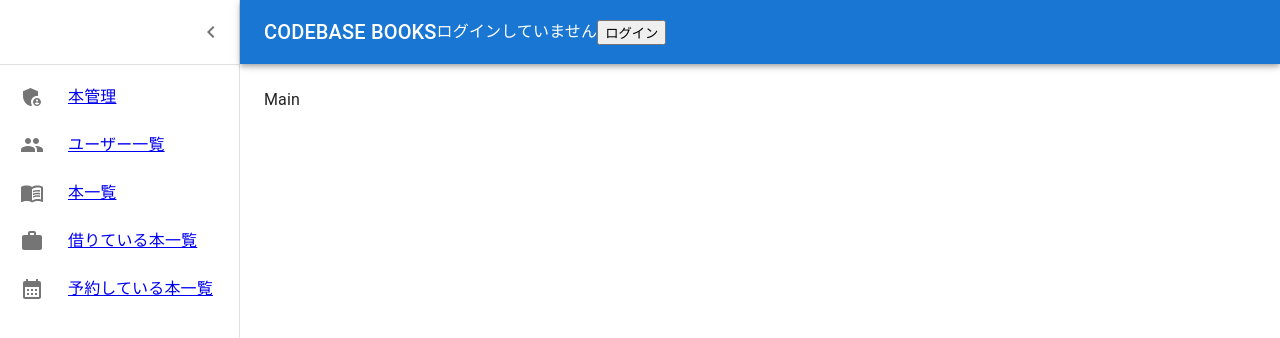
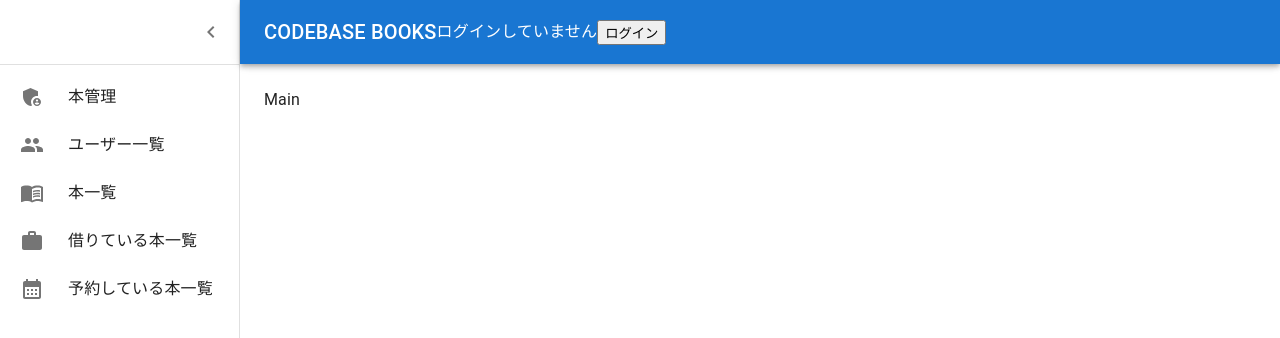
Before and after one commit to CODEBASE-Okinawa/codebase_books_nobotsun, a Next.js app: page / in a window 1280 px wide. Shown: the top 338 px of the page. Built offline with nearby package versions, Linux system fonts and the light colour scheme; no server answers.

Commit message:
fix key prop

```diff
--- a/components/Sidebar.tsx
+++ b/components/Sidebar.tsx
@@ -73,8 +73,8 @@ export const Sidebar: FC<Props> = ({ isOpen, setIsOpen }) => {
         </DrawerHeader>
         <Divider />
         <List>
-          {SIDE_MENU_LIST.map((menu) => (
-            <Link href={menu.link}>
+          {SIDE_MENU_LIST.map((menu, index) => (
+            <Link href={menu.link} key={index} style={{ textDecoration: 'none', color: 'inherit' }}>
               <ListItem key={menu.title} disablePadding sx={{ display: 'block' }}>
                 <ListItemButton
                   sx={{
```
